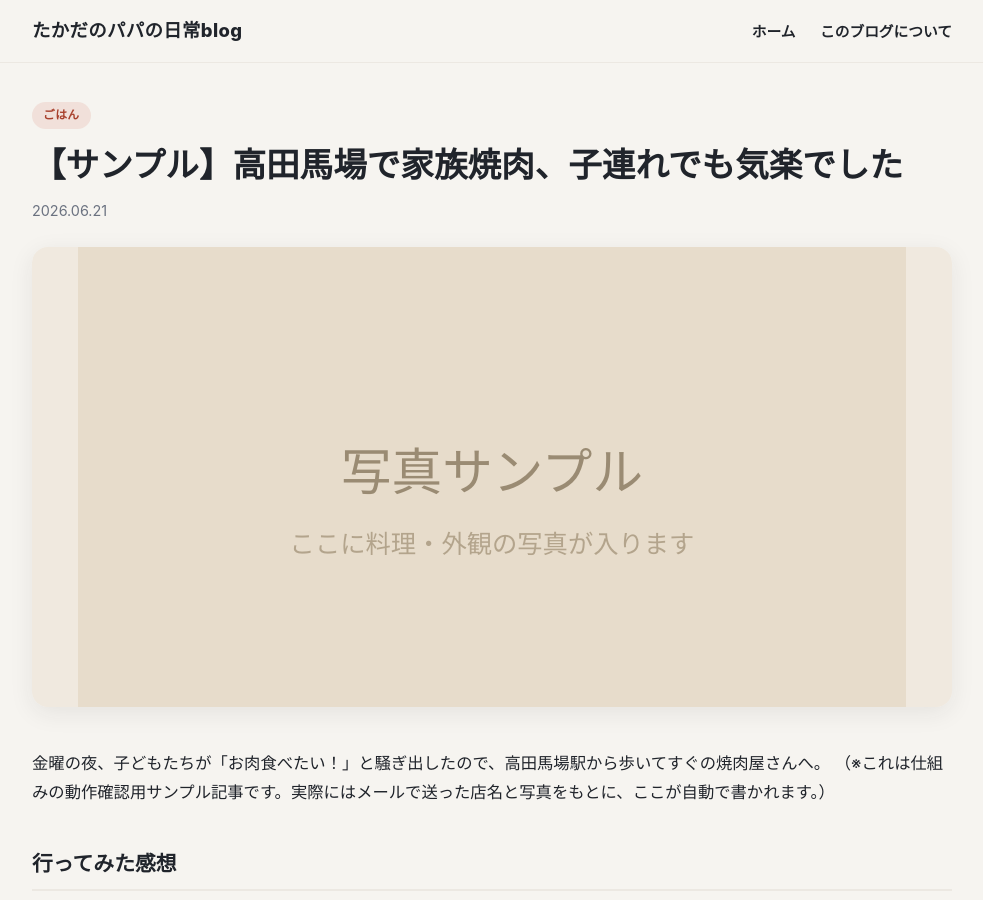
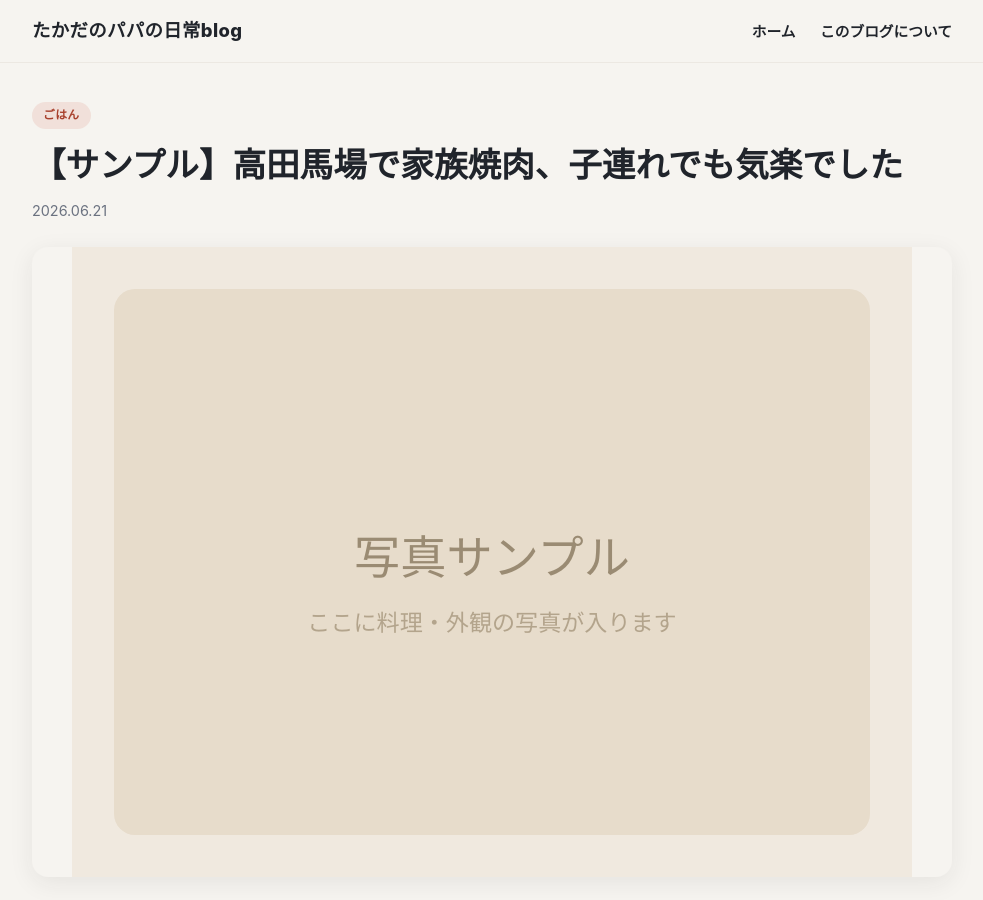
Before and after one commit to takadanopapa/life, a Jekyll site: the page built from _posts/2026-06-21-sample-yakiniku-takadanobaba.md, in a window 1280 px wide and 900 px high. Shown: the whole window, without its empty margins (148-1131 px from the left). Built offline with Jekyll 4.4.1, drawn with Linux system fonts in a browser that asks for light colours.

Commit message:
post: assets/css/style.scss

```diff
--- a/assets/css/style.scss
+++ b/assets/css/style.scss
@@ -207,8 +207,10 @@ a:hover { color: var(--accent-deep); }
 /* 記事冒頭のメイン写真 */
 .post-hero img {
   width: 100%;
-  max-height: 460px;
-  object-fit: cover;
+  height: auto;             /* 自然な縦横比で表示（切り抜かない） */
+  max-height: 70vh;         /* 縦長写真が画面を占有しすぎないよう上限だけ設定 */
+  object-fit: contain;      /* 枠に収める＝全体を見せる（cover は切り抜くので不可） */
+  background: var(--bg);    /* 余白はページ背景に馴染ませる */
   border-radius: var(--radius);
   margin-bottom: 1em;
   box-shadow: var(--shadow);
```
